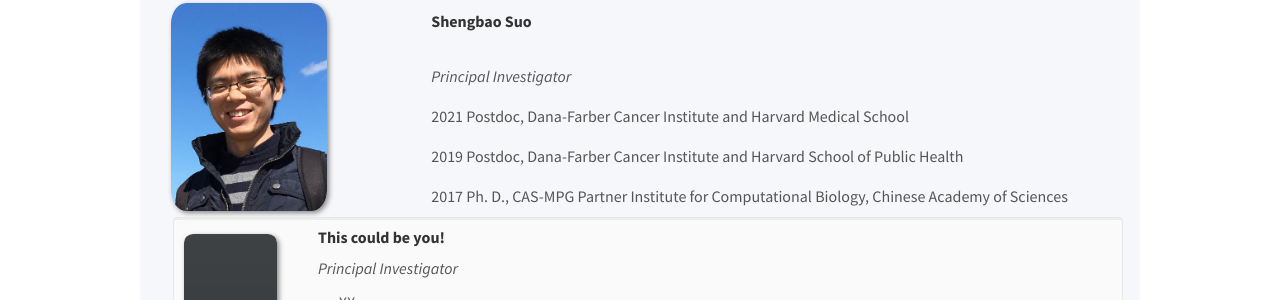
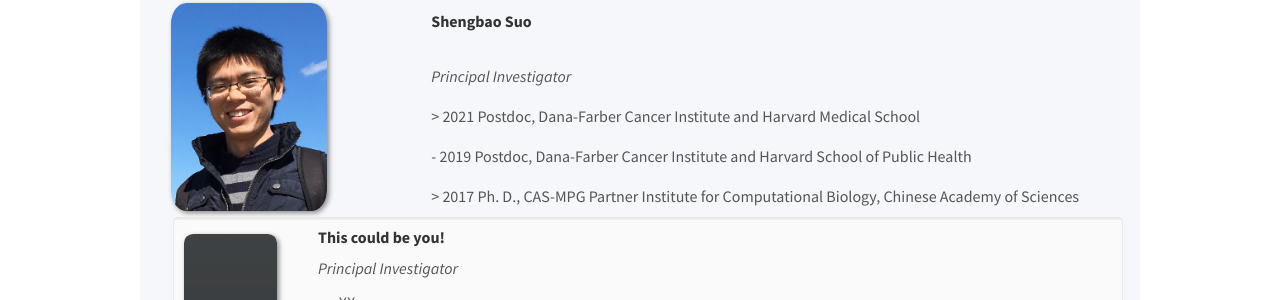
Before and after one commit to suoshengbao/suoshengbao.github.io, a Jekyll site: the page built from _pages/team.md, in a window 1280 px wide and 1151 px high. Shown: the part 424-724 px from the top of the window. Built offline with Jekyll 4.4.1, drawn with Linux system fonts in a browser that asks for light colours; nearby versions of some CDN libraries.

```diff
--- a/_pages/team.md
+++ b/_pages/team.md
@@ -37,17 +37,17 @@ permalink: /team/
     </tr>
     <tr>
       <td>
-        2021 Postdoc, Dana-Farber Cancer Institute and Harvard Medical School
+        > 2021 Postdoc, Dana-Farber Cancer Institute and Harvard Medical School
       </td>
     </tr>
     <tr>
       <td>
-        2019 Postdoc, Dana-Farber Cancer Institute and Harvard School of Public Health
+        - 2019 Postdoc, Dana-Farber Cancer Institute and Harvard School of Public Health
       </td>
     </tr>
     <tr>
       <td>
-        2017 Ph. D., CAS-MPG Partner Institute for Computational Biology, Chinese Academy of Sciences
+        > 2017 Ph. D., CAS-MPG Partner Institute for Computational Biology, Chinese Academy of Sciences
       </td>
     </tr>
   </tbody>
```
